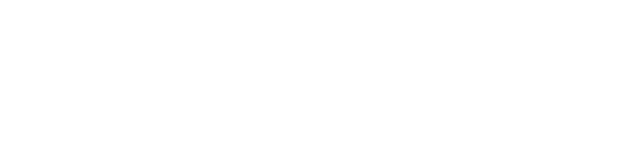
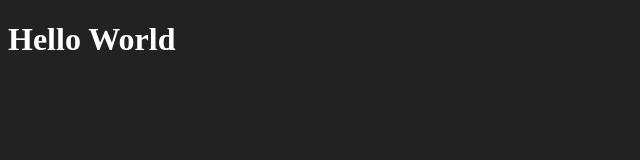
Before and after one commit to BrandonLaDuke/BrandonLaDuke.com, a website: page index.html in a window 1280 px wide. Shown: the whole page, without its empty margins (0-640 px from the left). Drawn offline with Linux system fonts and the light colour scheme.

Commit message:
Added a transition window.onload function
To prevent FOUC

```diff
--- a/css/styles.css
+++ b/css/styles.css
@@ -6,3 +6,24 @@
   --link-color: orange;
   --highlight-color: red;
 }
+
+body {
+  background-color: var(--bkg-color);
+  color: var(--text-color);
+  opacity: 0;
+  transition-delay: 1s;
+}
+
+@keyframes load {
+  0% {
+    opacity: 0;
+  }
+  100% {
+    opacity: 1;
+  }
+}
+.show {
+  animation-name: load;
+  animation-duration: 1000ms;
+  animation-fill-mode: forwards;
+}
--- a/index.html
+++ b/index.html
@@ -1,5 +1,5 @@
 <!DOCTYPE html>
-<html>
+<html style="background-color:#222;">
   <head>
     <meta charset="utf-8">
     <title>Brandon LaDuke</title>
@@ -19,8 +19,21 @@
       })();
       console.log("Web components ready!");
     </script>
+    <!-- Styles -->
+    <link rel="stylesheet" href="/css/styles.css">
   </head>
-  <body>
+  <body id="body" class="">
 
+    <header>
+      <h1>Hello World</h1>
+    </header>
+    <nav>
+
+    </nav>
+    <script type="text/javascript">
+      window.onload = function() {
+        document.getElementById("body").classList.add("show");
+      }
+    </script>
   </body>
 </html>
```
